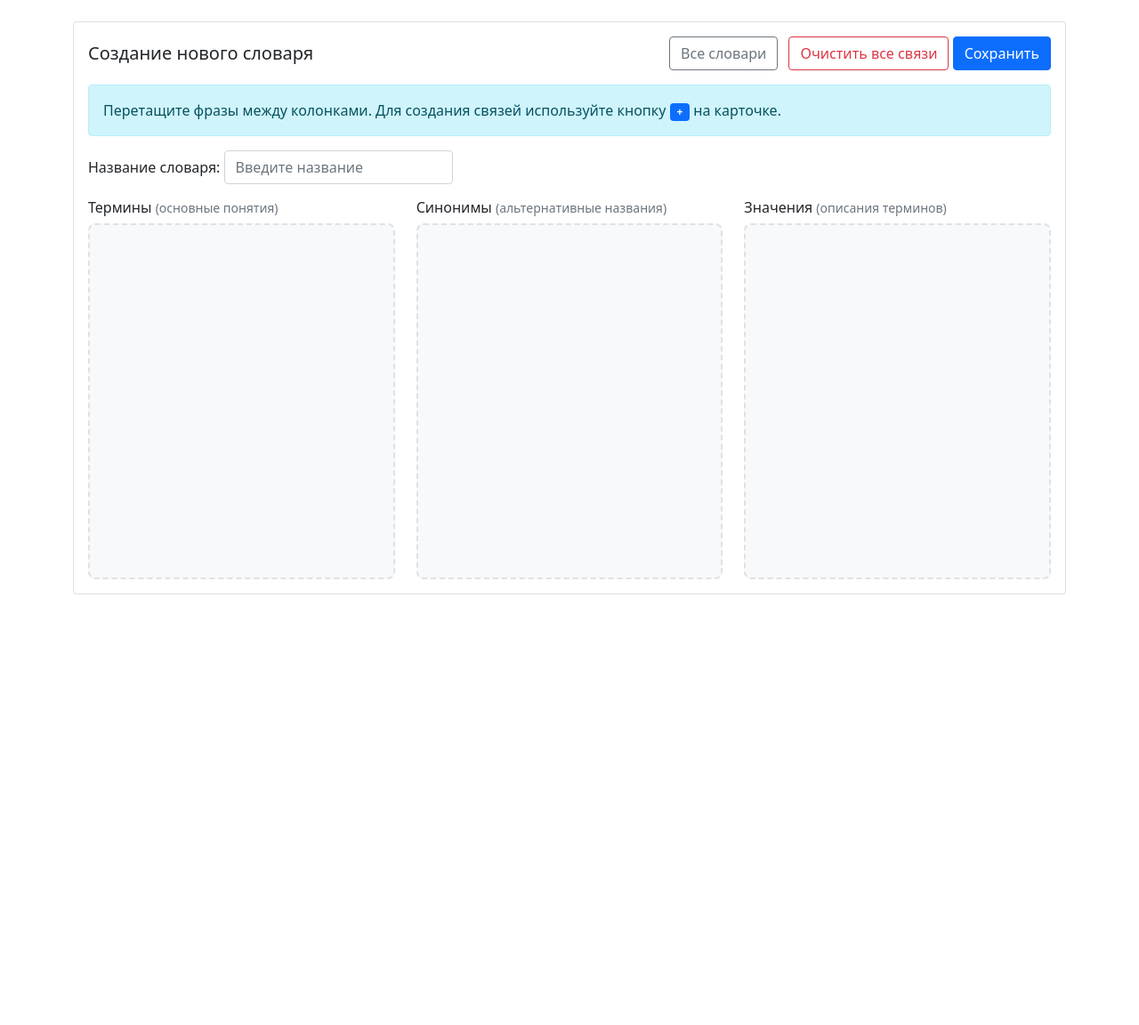
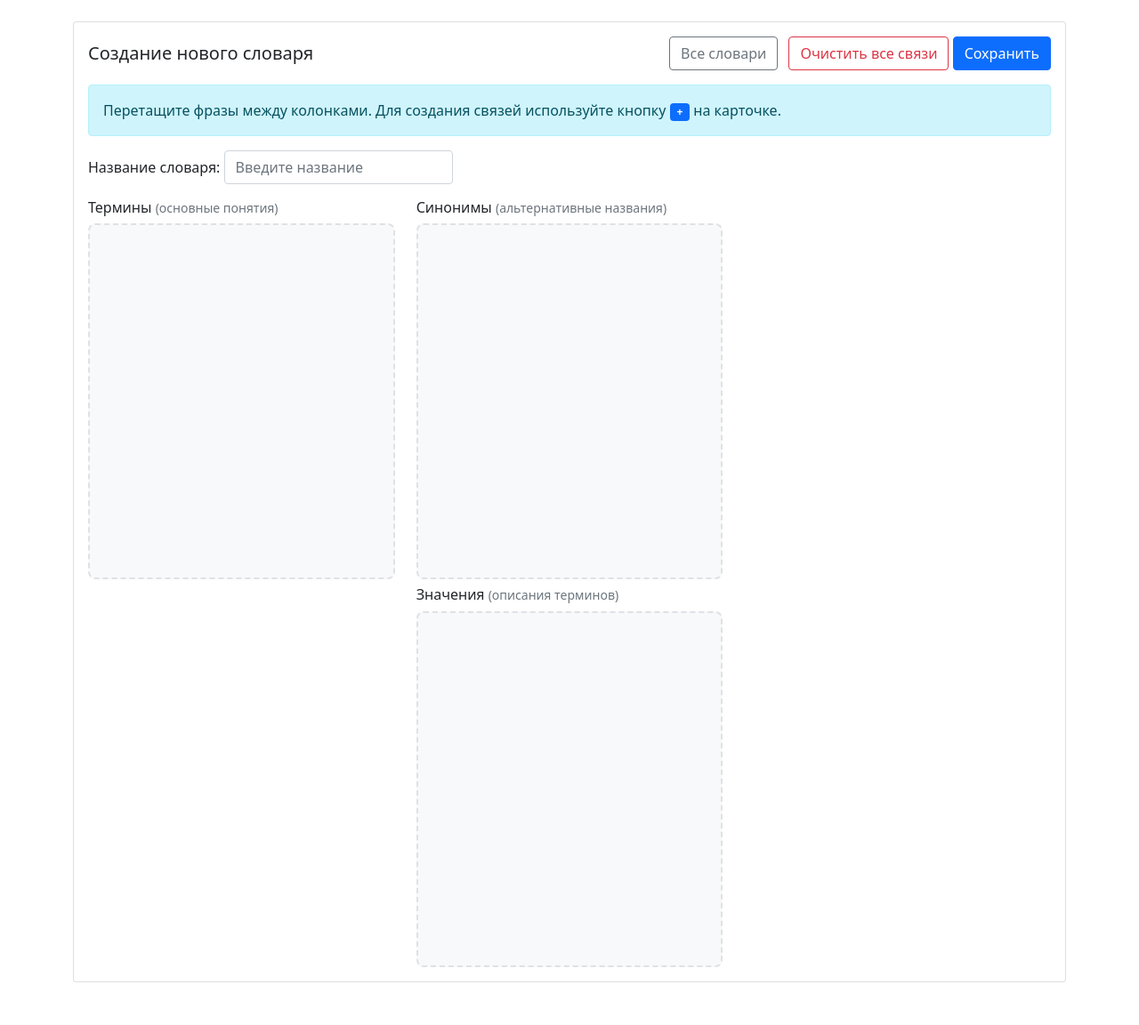
Before and after one commit to TheDudoser/NER-app, a FastAPI app: template templates/dictionary.html in a window 1280 px wide. Shown: the part 80-1232 px from the top of the page at 89% size. Before the commit the page ends 748 px from the top, so only its background shows below. Run offline with FastAPI, Linux system fonts and the light colour scheme; the template is opened without the code that fills it, so the values that code supplies are empty; some libraries are stand-ins or nearby versions.

Commit message:
#10: Значения теперь под синонимами

```diff
--- a/templates/dictionary.html
+++ b/templates/dictionary.html
@@ -35,7 +35,8 @@
         </div>
 
         <div class="alert alert-info mb-3">
-            <i class="bi bi-info-circle"></i> Перетащите фразы между колонками. Для создания связей используйте кнопку <span class="badge bg-primary">+</span> на карточке.
+            <i class="bi bi-info-circle"></i> Перетащите фразы между колонками. Для создания связей используйте кнопку
+            <span class="badge bg-primary">+</span> на карточке.
         </div>
 
         <div class="mb-3">
@@ -62,6 +63,7 @@
                     </div>
                 </div>
                 <div class="col-md-4">
+                    <div>
                         <h6>Синонимы <small class="text-muted">(альтернативные названия)</small></h6>
                         <div id="synonyms-column" class="drop-column">
                             {% if dictionary_data %}
@@ -78,7 +80,7 @@
                             {% endif %}
                         </div>
                     </div>
-                <div class="col-md-4">
+                    <div class="mt-2">
                         <h6>Значения <small class="text-muted">(описания терминов)</small></h6>
                         <div id="definitions-column" class="drop-column">
                             {% if dictionary_data %}
@@ -99,6 +101,7 @@
             </div>
         </div>
     </div>
+</div>
 {% endblock %}
 
 {% block javascript %}
```
Lines whose indentation alone changed are shown as unchanged.
